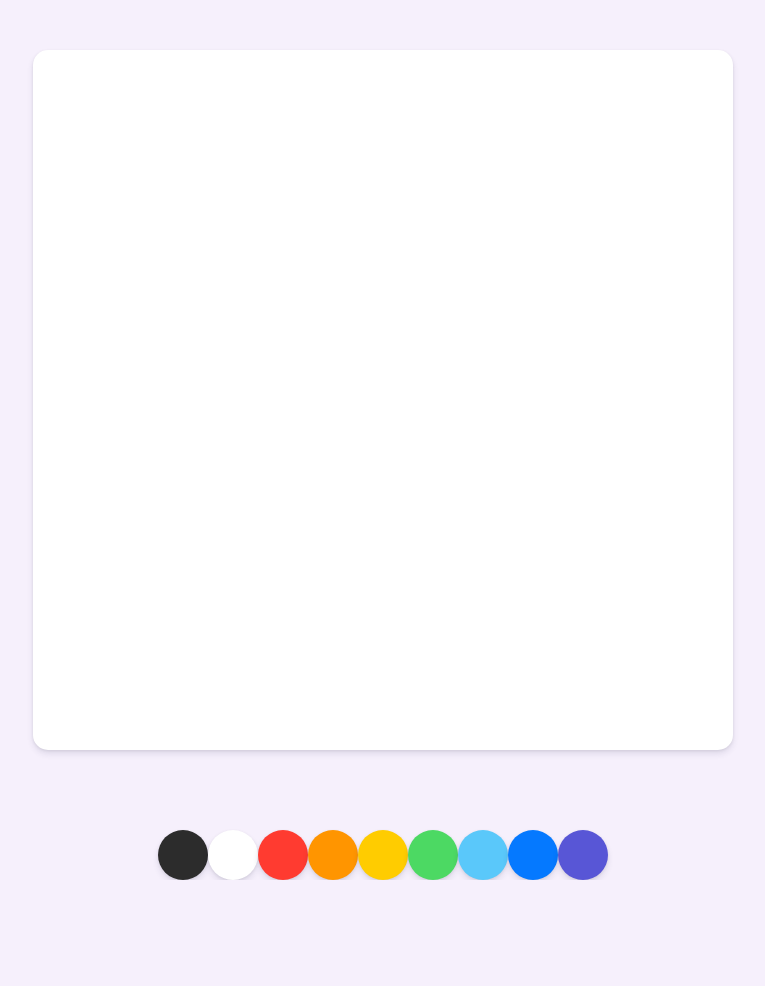
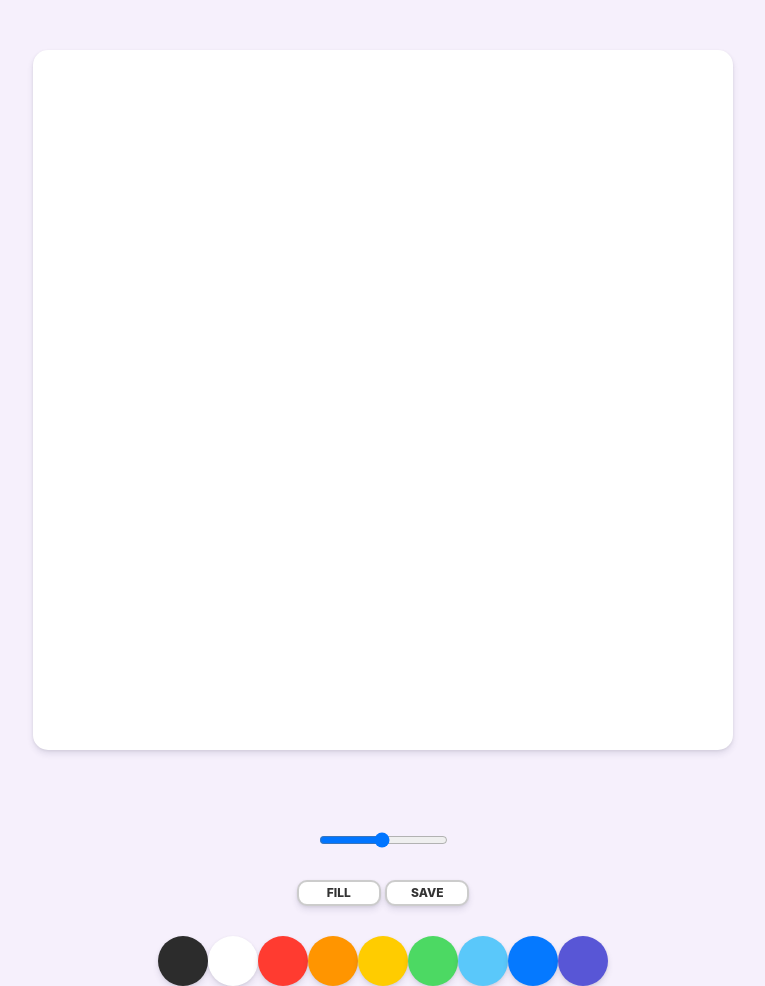
Before and after one commit to hanulbom/paintjs, a plain HTML site: page index.html in a window 1280 px wide. Shown: the whole page, without its empty margins (257-1022 px from the left). Before the commit the page ends 880 px from the top, so only its background shows below. Drawn offline with Linux system fonts and the light colour scheme.

Commit message:
#Html, Css

```diff
--- a/index.html
+++ b/index.html
@@ -10,6 +10,12 @@
 <body>
     <canvas if="jsCanvas" class="canvas"></canvas>
     <div class="controls">
+        <div class="controls__range">
+            <input type="range" id="jsRange" min="0.1" max="5" value="2.5" step="0.1">
+        </div>
+        <div class="controls__btns">
+            <button id="jsMode">Fill</button>
+            <button id="jsSave">Save</button></div>
         <div class="controls__colors" id="jsColors">
             <div class="controls__color" style="background-color: #2c2c2c;"></div>
             <div class="controls__color" style="background-color: white;"></div>
--- a/styles.css
+++ b/styles.css
@@ -19,6 +19,33 @@ body {
 
 .controls {
     margin-top: 80px;
+    display: flex;
+    flex-direction: column;
+    align-items: center;
+}
+
+.controls .controls__btns {
+    margin-bottom: 30px;
+}
+
+.controls__btns button {
+    all: unset;
+    cursor: pointer;
+    background-color: white;
+    padding: 5px 0px;
+    width: 80px;
+    text-align: center;
+    border-radius: 10px;
+    box-shadow: 0 4px 6px rgba(50, 50, 93, 0.11), 0 1px 3px rgba(0, 0, 0, 0.08);
+    border: 2px solid rgba(0, 0, 0, 0.2);
+    color: rgba(0, 0, 0, 0.8);
+    text-transform: uppercase;
+    font-weight: 800;
+    font-size: 12px;
+}
+
+.controls__btns button:active {
+    transform: scale(0.98)
 }
 
 .controls .controls__colors {
@@ -32,3 +59,7 @@ body {
     cursor: pointer;
     box-shadow: 0 4px 6px rgba(50, 50, 93, 0.11), 0 1px 3px rgba(0, 0, 0, 0.08);
 }
+
+.controls .controls__range {
+    margin-bottom: 30px;
+}
```
